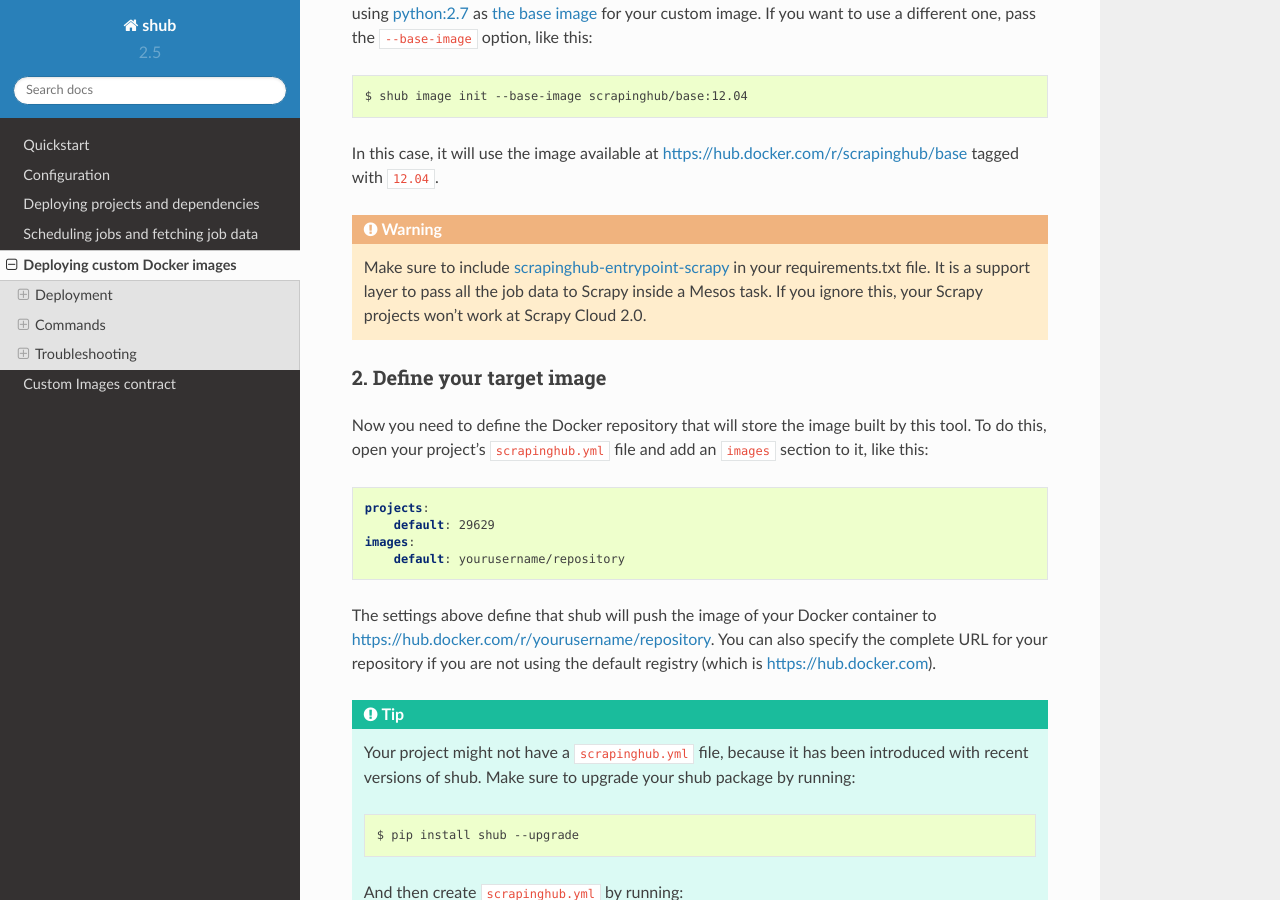
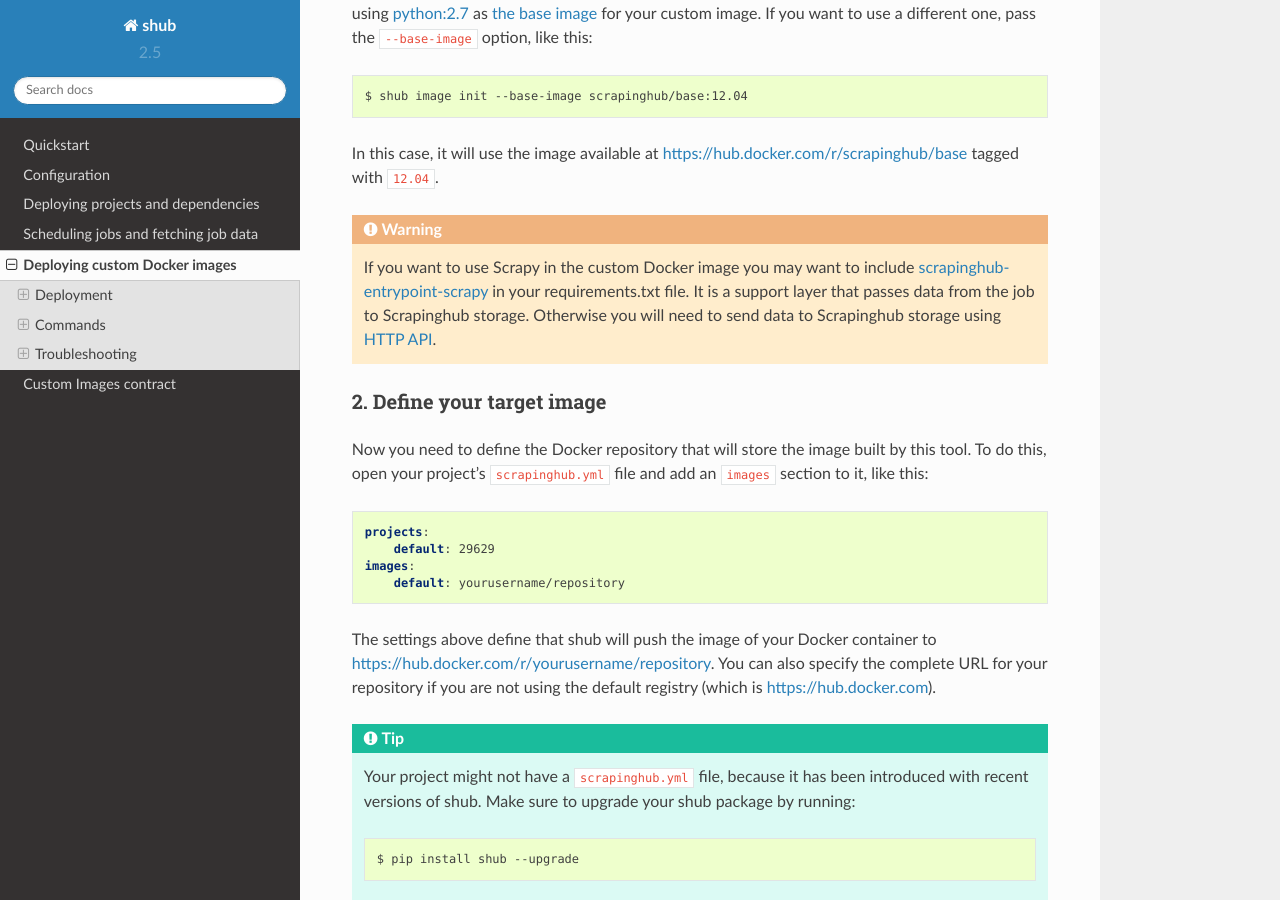
Before and after one commit to scrapinghub/shub, a Sphinx documentation site: the page built from docs/deploy-custom-image.rst, in a window 1280 px wide and 900 px high, scrolled down 663 px. Built offline with Sphinx 7.4.7 and the Read the Docs theme 2.0.0, drawn with Linux system fonts in a browser that asks for light colours.

Commit message:
scrapinghub-entrypoint-scrapy is not required but recommended for Scrapy projects

```diff
--- a/docs/deploy-custom-image.rst
+++ b/docs/deploy-custom-image.rst
@@ -28,7 +28,13 @@
 
 In this case, it will use the image available at https://hub.docker.com/r/scrapinghub/base tagged with ``12.04``.
 
-.. warning:: Make sure to include `scrapinghub-entrypoint-scrapy <https://pypi.python.org/pypi/scrapinghub-entrypoint-scrapy>`_ in your requirements.txt file. It is a support layer to pass all the job data to Scrapy inside a Mesos task. If you ignore this, your Scrapy projects won't work at Scrapy Cloud 2.0.
+.. warning:: If you want to use Scrapy in the custom Docker image you may want to include
+    `scrapinghub-entrypoint-scrapy`_ in your requirements.txt file.
+    It is a support layer that passes data from the job to Scrapinghub storage.
+    Otherwise you will need to send data to Scrapinghub storage using `HTTP API`__.
+
+.. _scrapinghub-entrypoint-scrapy: https://pypi.python.org/pypi/scrapinghub-entrypoint-scrapy
+__ https://doc.scrapinghub.com/scrapy-cloud.html#storage-scrapinghub-com
 
 2. Define your target image
 ---------------------------
```
